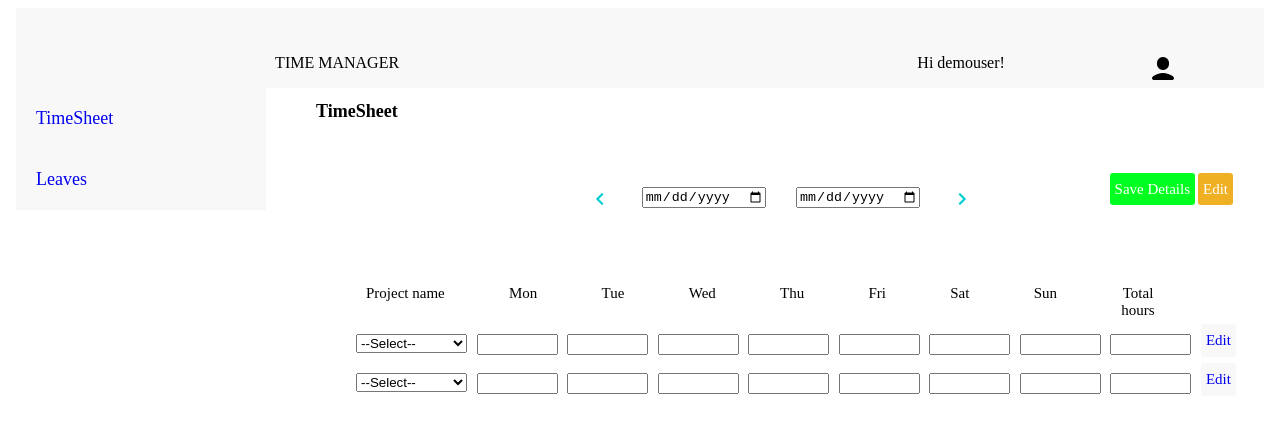
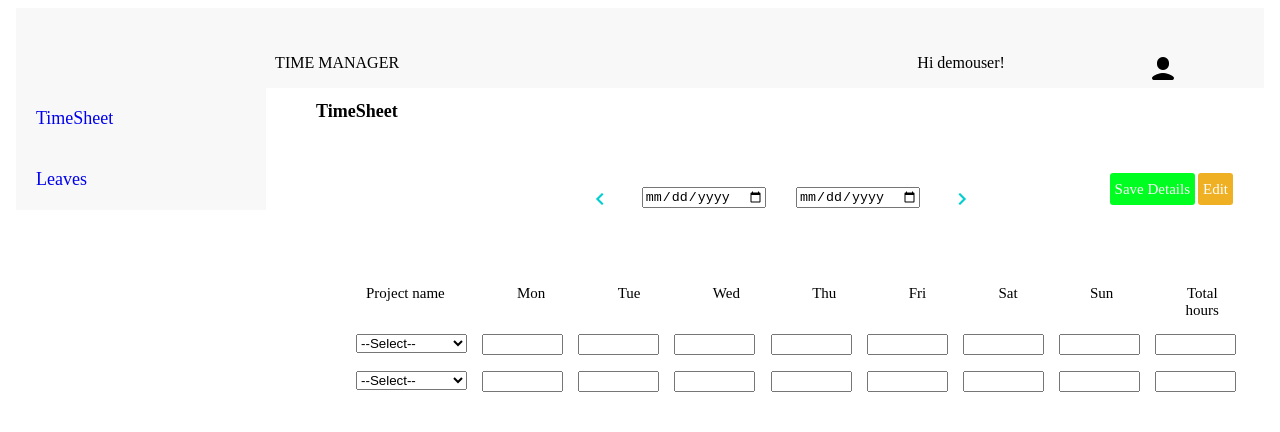
Before and after one commit to ltschool2019/LTSummerSchool2019, an Angular app in the folder LTRegistratorUI/: page / in a window 1280 px wide. Shown: the top 432 px of the page. Built offline with nearby package versions, Linux system fonts and the light colour scheme.

Commit message:
last version

```diff
--- a/LTRegistratorUI/src/app/app.component.html
+++ b/LTRegistratorUI/src/app/app.component.html
@@ -56,7 +56,7 @@
       <li><p>Sat</p></li>
       <li><p>Sun</p></li>
       <li><p>Total<br>hours</p></li>
-      <li><p>     </p></li>
+      <!-- <li><p>     </p></li> -->
     </ul>
     <ul class="projects">
       <li>
@@ -74,7 +74,7 @@
       <li><input type="text" size="7"></li>
       <li><input type="text" size="7"></li>
       <li><input type="text" size="7"></li>
-      <li><a href="#">Edit</a></li>
+ <!--     <li><a href="#">Edit</a></li> -->
     </ul>
     <ul class="projects">
       <li>
@@ -92,7 +92,6 @@
       <li><input type="text" size="7"></li>
       <li><input type="text" size="7"></li>
       <li><input type="text" size="7"></li>
-      <li><a href="#">Edit</a></li>
     </ul>
   </div>
 </body>
```
